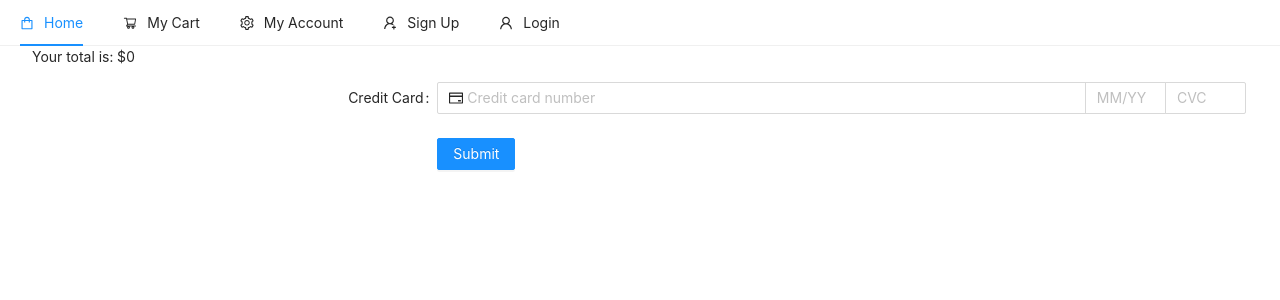
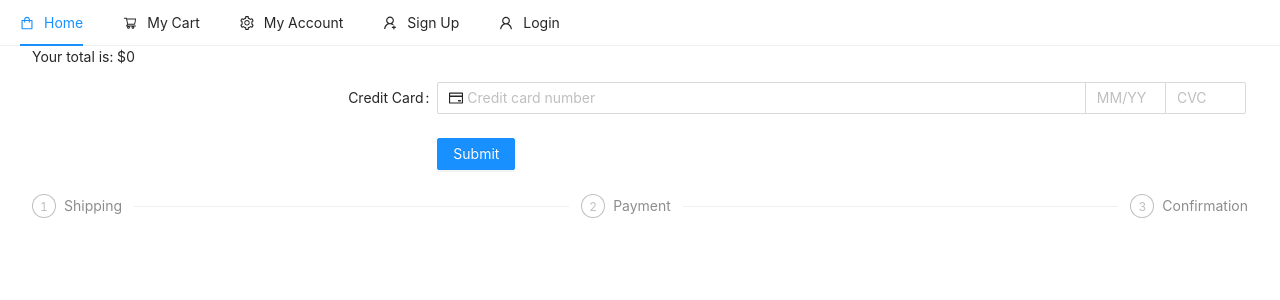
Before and after one commit to brogers856/cse5234_proj, a React (Create React App) app in the folder client/: page /payment in a window 1280 px wide. Shown: the top 300 px of the page. Built offline with nearby package versions, Linux system fonts and the light colour scheme.

Commit message:
Added steps

```diff
--- a/client/src/App.js
+++ b/client/src/App.js
@@ -1,11 +1,10 @@
 import React from 'react';
 import { Switch, Route } from 'react-router-dom';
-
 import Login from './pages/authentication/Login';
 import Register from './pages/authentication/Register';
 import { Shipping, Confirm } from './pages';
 import Header from './components/navigation/Header';
-import {CartHandler} from './components';
+import { CartHandler, StepHandler } from './components';
 import NotFound from './pages/404/NotFound';
 
 const App = () => {
@@ -23,6 +22,11 @@ const App = () => {
           {/* Default path. All other (and undefined) routes go here. */}
           <Route component={NotFound} />
         </Switch>
+        <Switch>
+          <Route exact path="/shipping" component={StepHandler} />
+          <Route exact path="/payment" component={StepHandler} />
+          <Route exact path="/summary" component={StepHandler} />
+        </Switch>
       </div>
     </>
   );
--- /dev/null
+++ b/client/src/components/handlers/StepHandler.js
@@ -0,0 +1,21 @@
+import { React, useEffect, useState } from 'react'
+import { Steps } from 'antd';
+const { Step } = Steps;
+
+const StepHandler = () => {
+  const [current, setCurrent] = useState([]);
+
+  useEffect(() => {
+    setCurrent(parseInt(window.localStorage.getItem('step')));
+  }, [window.localStorage.getItem('step')]);
+
+  return (
+    <Steps size="small" current={current}>
+      <Step title="Shipping" />
+      <Step title="Payment" />
+      <Step title="Confirmation" />
+    </Steps>
+  )
+}
+
+export default StepHandler
--- a/client/src/components/index.js
+++ b/client/src/components/index.js
@@ -1,2 +1,3 @@
 export { default as Header } from './navigation/Header';
-export { default as CartHandler} from './handlers/CartHandler';
+export { default as CartHandler } from './handlers/CartHandler';
+export { default as StepHandler } from './handlers/StepHandler';
--- a/client/src/pages/cart/Cart.js
+++ b/client/src/pages/cart/Cart.js
@@ -3,6 +3,10 @@ import { Link } from "react-router-dom"
 import { Table, Button, InputNumber } from "antd";
 
 const Cart = (props) => {
+
+    function clickHandler() {
+        window.localStorage.setItem('step', "0")
+    }
 
     const columns = [
         { title: 'Product', dataIndex: 'product', key: 'product' },
@@ -24,7 +28,7 @@ const Cart = (props) => {
             <Table
                 columns={columns}
                 dataSource={props.cart}
-                footer={() => <div><Button style={{ marginLeft: "auto" }} type="primary"><Link to="/shipping">Checkout</Link></Button> <Button style={{ marginLeft: "auto", marginTop: "2em", marginBottom: "2em", marginRight: "2em" }} type="primary" danger onClick={() => props.removeAllHandler()}>Remove all items</Button></div>}
+                footer={() => <div><Button style={{ marginLeft: "auto" }} type="primary" onClick={() => clickHandler()}><Link to="/shipping">Checkout</Link></Button> <Button style={{ marginLeft: "auto", marginTop: "2em", marginBottom: "2em", marginRight: "2em" }} type="primary" danger onClick={() => props.removeAllHandler()}>Remove all items</Button></div>}
             />
         </>
     )
--- a/client/src/pages/payment/Payment.js
+++ b/client/src/pages/payment/Payment.js
@@ -1,5 +1,5 @@
 import React from 'react';
-import { Form, Input, Button} from 'antd';
+import { Form, Input, Button } from 'antd';
 import { CreditCardOutlined } from '@ant-design/icons';
 import { useHistory } from 'react-router';
 
@@ -7,6 +7,7 @@ const Payment = (props) => {
     let history = useHistory();
 
     const onFinish = (values) => {
+        window.localStorage.setItem('step', "2")
         window.localStorage.setItem('paymentInfo', JSON.stringify(values))
         history.push('/summary')
     };
@@ -15,7 +16,7 @@ const Payment = (props) => {
         console.log('Failed:', errorInfo);
     };
 
-    function calculateTotal(data){
+    function calculateTotal(data) {
         let total = 0
         for (let i = 0; i < data.length; i++) {
             total += data[i].price * data[i].quantity
--- a/client/src/pages/shipping/Shipping.js
+++ b/client/src/pages/shipping/Shipping.js
@@ -9,6 +9,7 @@ const Shipping = () => {
     let history = useHistory();
 
     const onFinish = (values) => {
+        window.localStorage.setItem('step', "1")
         window.localStorage.setItem('shippingInfo', JSON.stringify(values))
         history.push('/payment')
     };
--- a/client/src/pages/summary/Summary.js
+++ b/client/src/pages/summary/Summary.js
@@ -6,7 +6,16 @@ const Summary = (props) => {
     let shippingInfo = JSON.parse(window.localStorage.getItem('shippingInfo'))
     let paymentInfo = JSON.parse(window.localStorage.getItem('paymentInfo'))
 
-    const handleClick = () => {
+    const handleConfirmClick = () => {
+        window.localStorage.setItem('cart', [])
+        window.localStorage.setItem('total', null)
+        window.localStorage.setItem('step', null)
+        window.localStorage.setItem('shippingInfo', null)
+        window.localStorage.setItem('paymentInfo', null)
+    }
+
+    const handleCancelClick = () => {
+        window.localStorage.setItem('step', null)
         window.localStorage.setItem('shippingInfo', null)
         window.localStorage.setItem('paymentInfo', null)
     }
@@ -45,9 +54,9 @@ const Summary = (props) => {
                 columns={columns}
                 dataSource={props.cart}
             />
-            <div style={{display: "flex"}}>
-                <Button type="primary"><Link to="/confirmation">Confirm Purchase</Link></Button>
-                <Button style={{ marginLeft: "2em"}} type="primary" danger onClick={() => handleClick()}><Link to="/">Cancel Purchase</Link></Button>
+            <div style={{ display: "flex" }}>
+                <Button type="primary" onClick={() => handleConfirmClick()}><Link to="/confirmation">Confirm Purchase</Link></Button>
+                <Button style={{ marginLeft: "2em" }} type="primary" danger onClick={() => handleCancelClick()}><Link to="/">Cancel Purchase</Link></Button>
             </div>
         </div>
 
```
Lines whose indentation alone changed are shown as unchanged.
